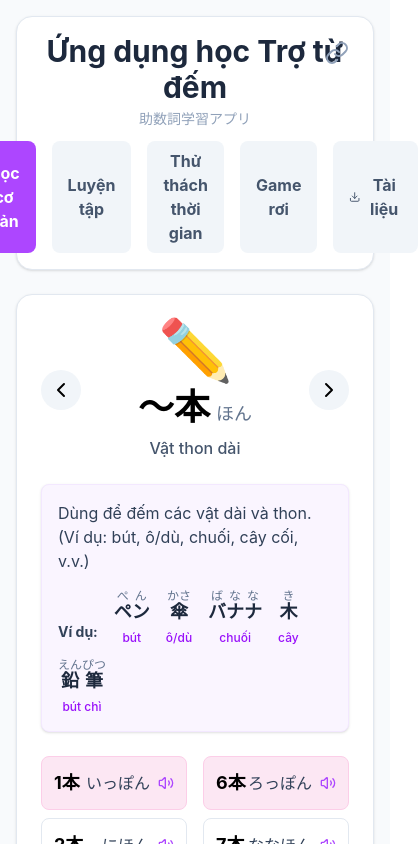
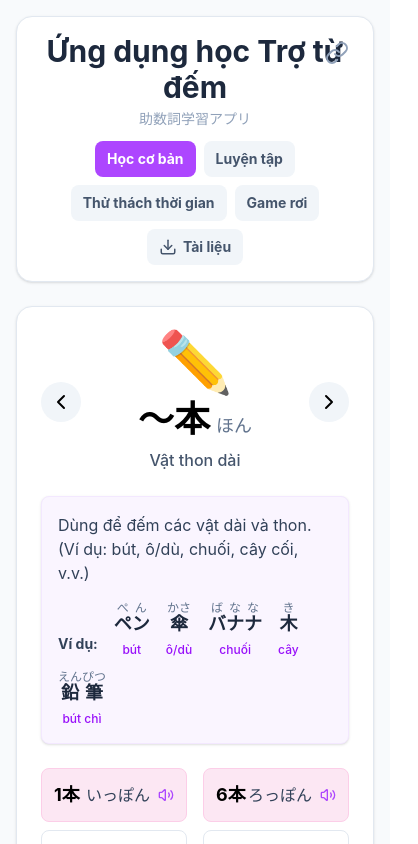
Before and after one commit to ITM-kaiwa/Counter, a React (Vite) app: page / in a window 390 px wide. Shown: the top 844 px of the page, 418 px wide, since content can reach past the window. Built offline with nearby package versions, Linux system fonts and the light colour scheme.

Commit message:
Add files via upload

```diff
--- a/src/App.tsx
+++ b/src/App.tsx
@@ -22,27 +22,27 @@ function App() {
         </a>
         <h1 className="text-3xl font-bold text-slate-800 mb-1">Ứng dụng học Trợ từ đếm</h1>
         <p className="text-sm text-slate-400 mb-3">助数詞学習アプリ</p>
-        <div className="flex justify-center gap-4">
+        <div className="flex flex-wrap justify-center gap-2 sm:gap-4">
           <button
-            className={`px-4 py-2 rounded-lg font-bold transition-colors ${mode === 'basic' ? 'bg-purple-500 text-white' : 'bg-slate-100 text-slate-600 hover:bg-slate-200'}`}
+            className={`px-3 sm:px-4 py-2 text-sm sm:text-base rounded-lg font-bold transition-colors ${mode === 'basic' ? 'bg-purple-500 text-white' : 'bg-slate-100 text-slate-600 hover:bg-slate-200'}`}
             onClick={() => setMode('basic')}
           >
             Học cơ bản
           </button>
           <button
-            className={`px-4 py-2 rounded-lg font-bold transition-colors ${mode === 'practice' ? 'bg-green-500 text-white' : 'bg-slate-100 text-slate-600 hover:bg-slate-200'}`}
+            className={`px-3 sm:px-4 py-2 text-sm sm:text-base rounded-lg font-bold transition-colors ${mode === 'practice' ? 'bg-green-500 text-white' : 'bg-slate-100 text-slate-600 hover:bg-slate-200'}`}
             onClick={() => setMode('practice')}
           >
             Luyện tập
           </button>
           <button
-            className={`px-4 py-2 rounded-lg font-bold transition-colors ${mode === 'timeAttack' ? 'bg-red-500 text-white' : 'bg-slate-100 text-slate-600 hover:bg-slate-200'}`}
+            className={`px-3 sm:px-4 py-2 text-sm sm:text-base rounded-lg font-bold transition-colors ${mode === 'timeAttack' ? 'bg-red-500 text-white' : 'bg-slate-100 text-slate-600 hover:bg-slate-200'}`}
             onClick={() => setMode('timeAttack')}
           >
             Thử thách thời gian
           </button>
           <button
-            className={`px-4 py-2 rounded-lg font-bold transition-colors ${mode === 'fallingGame' ? 'bg-purple-500 text-white' : 'bg-slate-100 text-slate-600 hover:bg-slate-200'}`}
+            className={`px-3 sm:px-4 py-2 text-sm sm:text-base rounded-lg font-bold transition-colors ${mode === 'fallingGame' ? 'bg-purple-500 text-white' : 'bg-slate-100 text-slate-600 hover:bg-slate-200'}`}
             onClick={() => setMode('fallingGame')}
           >
             Game rơi
@@ -50,7 +50,7 @@ function App() {
           <a
             href="/josuushi-hayamihyou.pdf"
             download="josuushi-hayamihyou.pdf"
-            className="px-4 py-2 rounded-lg font-bold transition-colors bg-slate-100 text-slate-600 hover:bg-slate-200 flex items-center gap-1.5"
+            className="px-3 sm:px-4 py-2 text-sm sm:text-base rounded-lg font-bold transition-colors bg-slate-100 text-slate-600 hover:bg-slate-200 flex items-center gap-1.5"
             title="Tải bảng tra cứu cách đếm số lượng (PDF)"
           >
             <Download size={18} />
```
